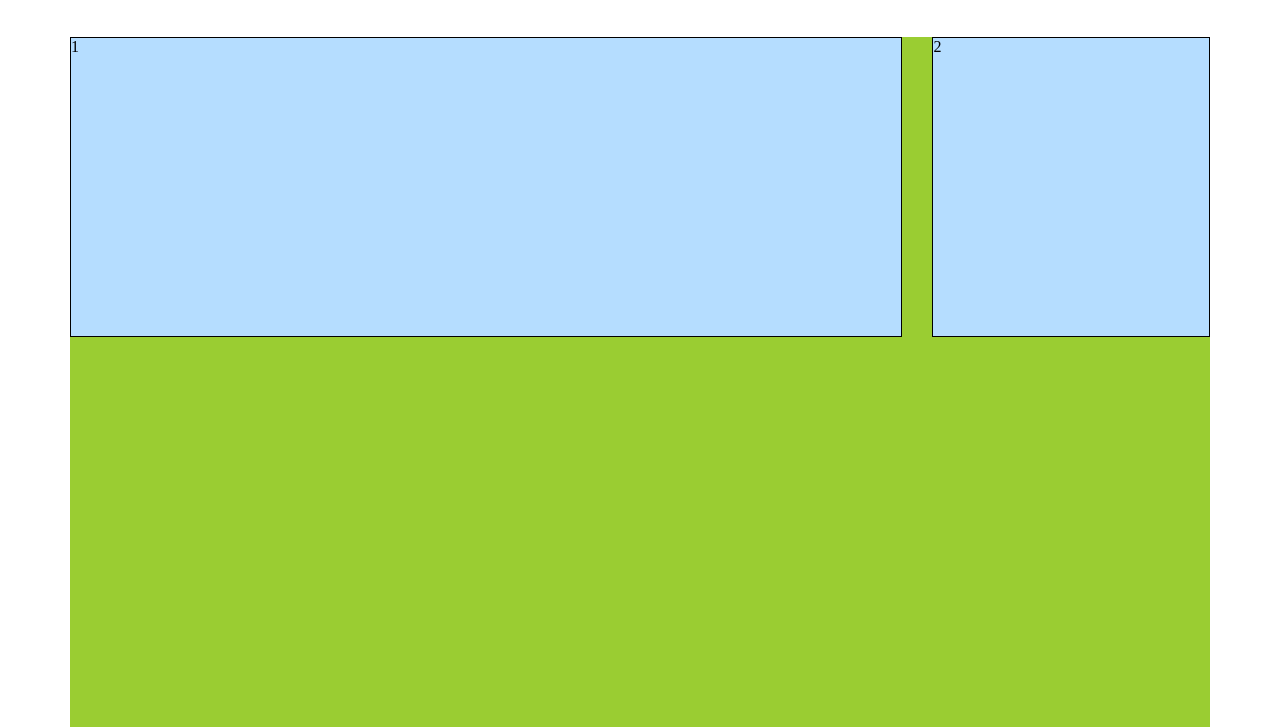
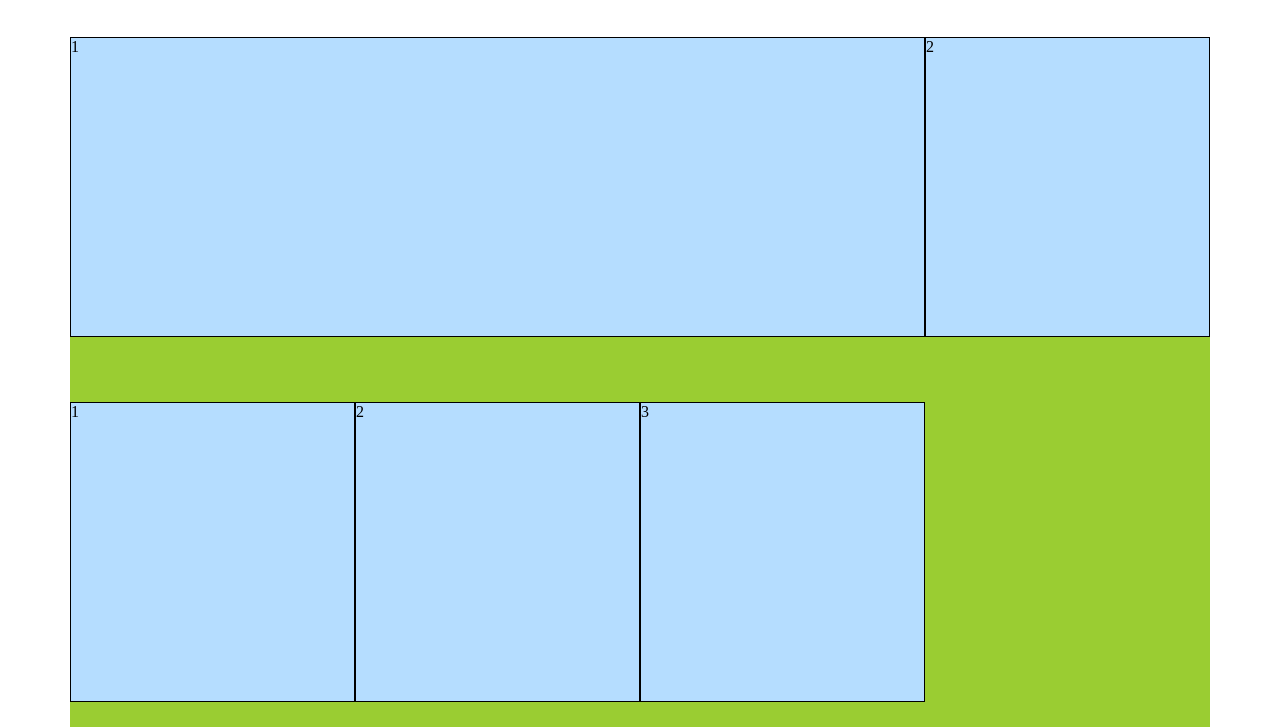
Before and after one commit to gaetano-94/htmlcss-responsive-layout, a plain HTML site: page index.html in a window 1280 px wide. Shown: the part 73-800 px from the top of the page. Drawn offline with Linux system fonts and the light colour scheme.

Commit message:
feat: fix section-1

```diff
--- a/css/style.css
+++ b/css/style.css
@@ -65,19 +65,20 @@ MAIN
   height: 730px;
   margin: 40px auto;
   justify-content: space-betweens;
-  gap: 30px;
+  flex-wrap: wrap;
 }
 
 .box-big {
   background-color: #b5ddff;
-  width: 75%;
+  flex-basis: 75%;
   height: 300px;
   border: 1px solid black;
+  flex-grow: 1;
 }
 
 .box-small {
   background-color: #b5ddff;
-  width: 25%;
+  flex-basis: 25%;
   height: 300px;
   border: 1px solid black;
 }
--- a/index.html
+++ b/index.html
@@ -21,8 +21,6 @@
         <div class="container d-flex">
           <div class="box-big">1</div>
           <div class="box-small">2</div>
-        </div>
-        <div class="container d-flex">
           <div class="box-small">1</div>
           <div class="box-small">2</div>
           <div class="box-small">3</div>
```
